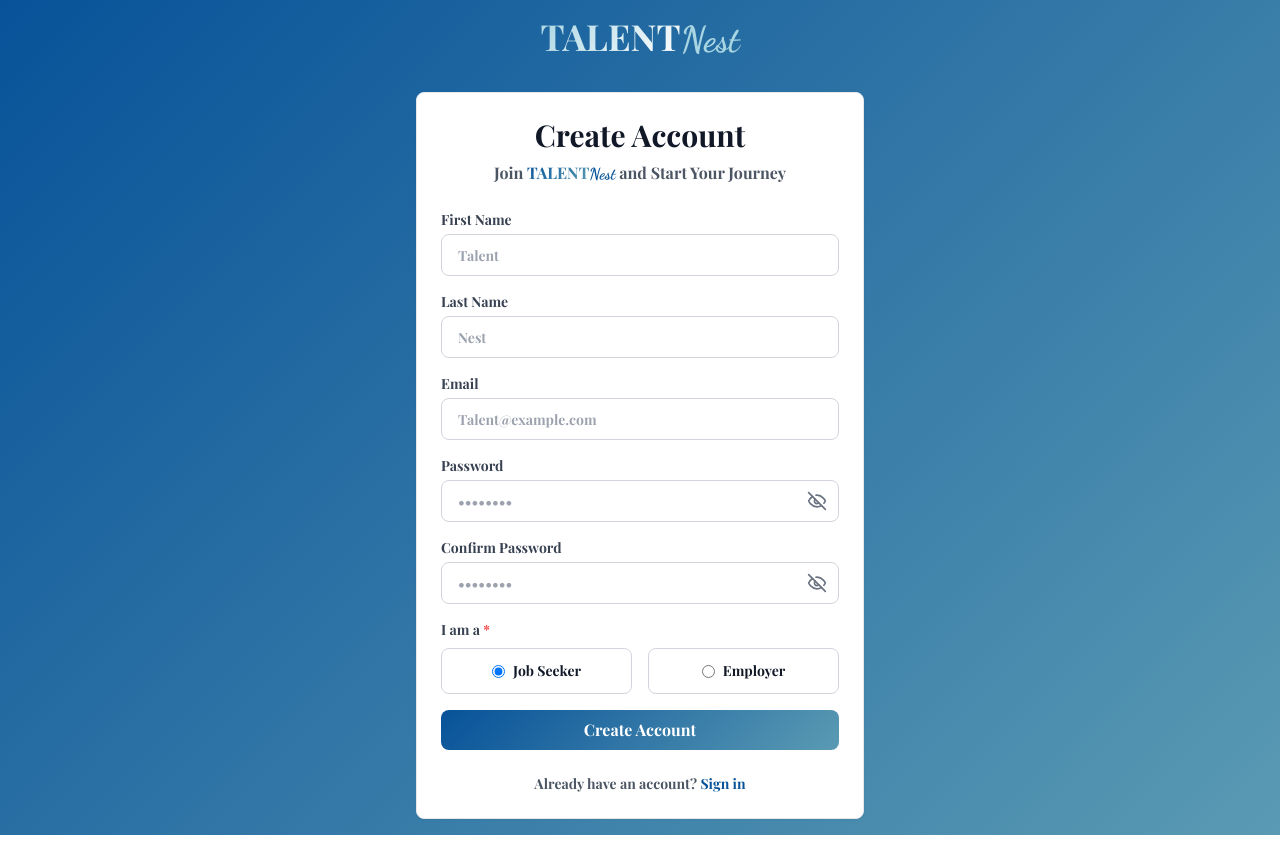
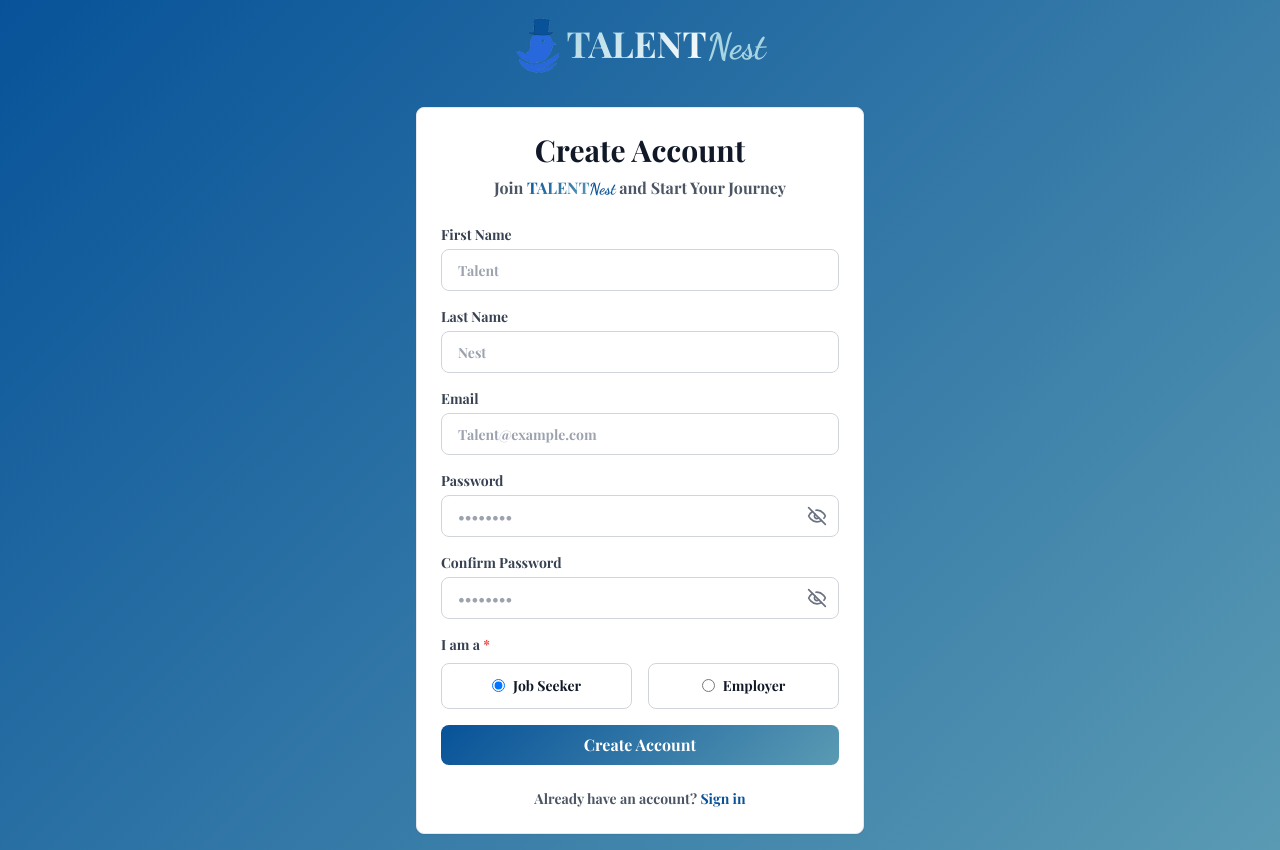
Before and after one commit to fly2safa/JobPortal, a Next.js app in the folder frontend/: page /register in a window 1280 px wide. Built offline with nearby package versions, Linux system fonts and the light colour scheme; no server answers.

Commit message:
Add bird logo to register page and improve password visibility
- Added bird logo to register/signup page for consistency with login page
- Made password input text darker (text-gray-900) for better readability
- Minimal UI improvements to enhance user experience

```diff
--- a/frontend/app/register/page.tsx
+++ b/frontend/app/register/page.tsx
@@ -2,6 +2,7 @@
 
 import { RegisterForm } from '@/features/auth/RegisterForm';
 import Link from 'next/link';
+import Image from 'next/image';
 import { useSearchParams } from 'next/navigation';
 
 export default function RegisterPage() {
@@ -15,6 +16,14 @@ export default function RegisterPage() {
       <div className="w-full max-w-md">
         {/* Logo */}
         <Link href="/" className="flex items-center justify-center mb-8">
+          <Image
+            src="/logo-bird.png"
+            alt="TalentNest bird logo"
+            width={44}
+            height={44}
+            priority
+            className="mr-2"
+          />
           <span className="text-4xl">
             <span style={{
               fontFamily: 'Playfair Display, serif',
--- a/frontend/components/ui/PasswordInput.tsx
+++ b/frontend/components/ui/PasswordInput.tsx
@@ -40,7 +40,7 @@ export const PasswordInput = forwardRef<HTMLInputElement, PasswordInputProps>(
             ref={ref}
             type={showPassword ? 'text' : 'password'}
             className={cn(
-              'w-full px-4 py-2 pr-10 border rounded-lg focus:ring-2 focus:ring-primary focus:border-transparent hover:border-primary hover:shadow-sm transition-all duration-200',
+              'w-full px-4 py-2 pr-10 border rounded-lg text-gray-900 focus:ring-2 focus:ring-primary focus:border-transparent hover:border-primary hover:shadow-sm transition-all duration-200',
               error ? 'border-red-500' : 'border-gray-300',
               props.disabled && 'bg-gray-100 cursor-not-allowed',
               className
```
